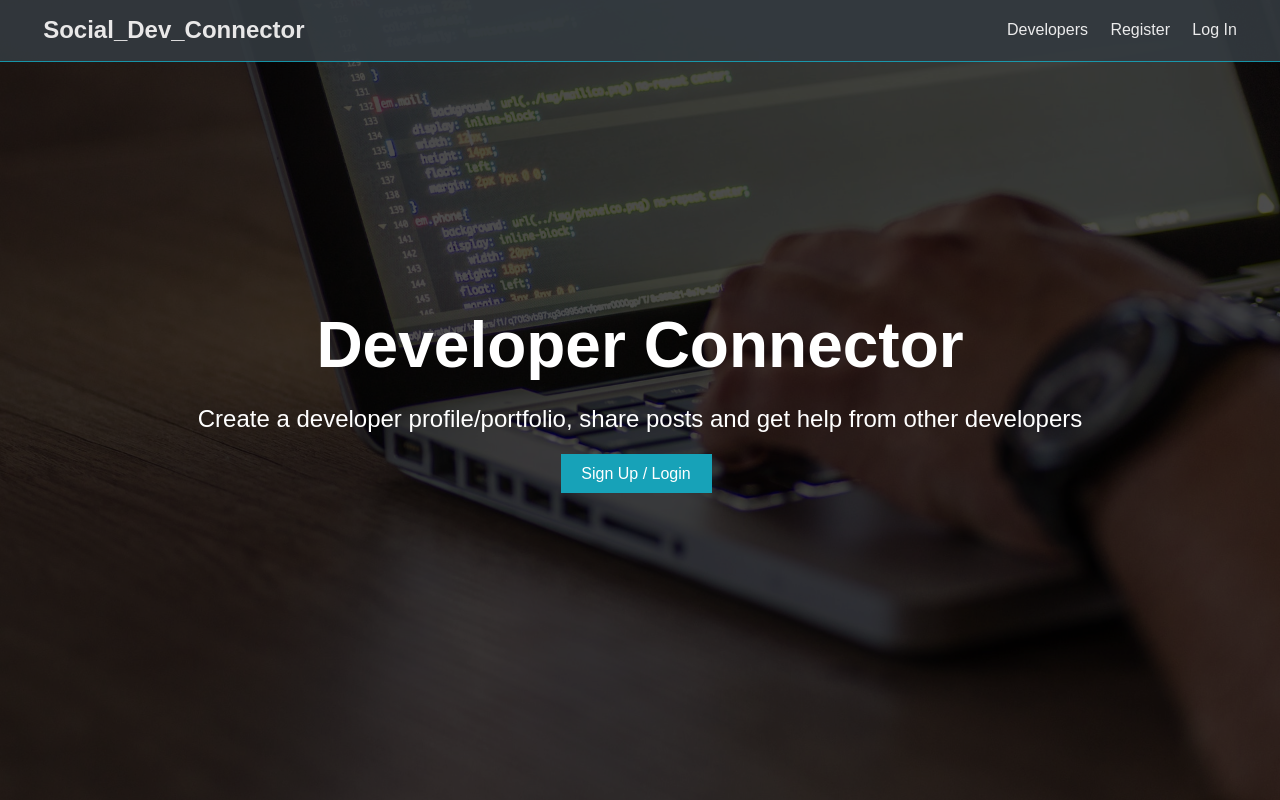
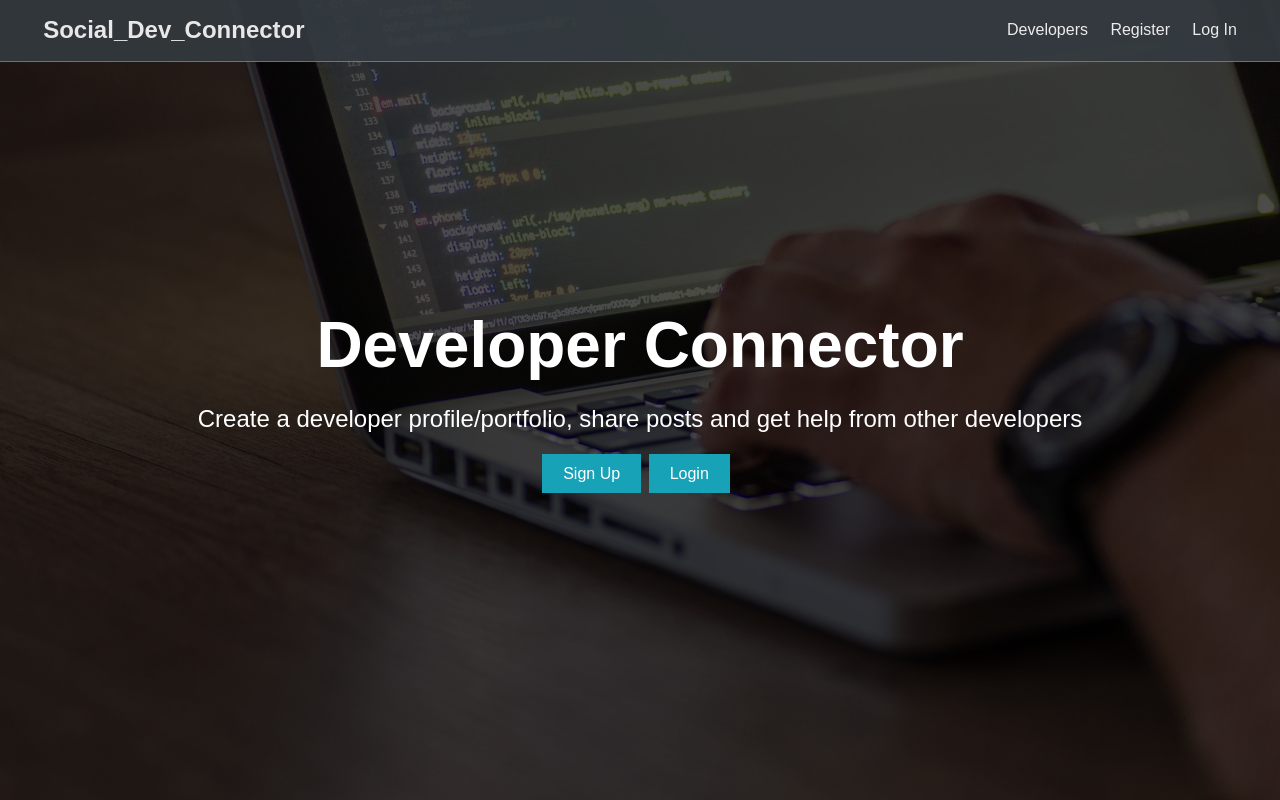
Before and after one commit to BassamHager/social-refactor, a React (Create React App) app in the folder client/: page / in a window 1280 px wide. Built offline with nearby package versions, Linux system fonts and the light colour scheme.

Commit message:
did: delete login route & replace it with context functionality, update the landing page as well

```diff
--- a/client/src/App.js
+++ b/client/src/App.js
@@ -35,8 +35,6 @@ const App = () => {
           <section className="container">
             <Switch>
               <Route exact path="/auth" component={Auth} />
-              {/* login is an optional route */}
-              <Route exact path="/login" component={Auth} />
               <Route exact path="/dashboard" component={Dashboard} />
               <Route exact path="/profile" component={Profile} />
             </Switch>
--- a/client/src/components/layout/Navbar.jsx
+++ b/client/src/components/layout/Navbar.jsx
@@ -2,7 +2,7 @@ import React, { useContext } from "react";
 import { Link } from "react-router-dom";
 import { AuthContext } from "../context/auth-context";
 
-export default function Navbar() {
+const Navbar = () => {
   const { token, setIsToLoginMode, logout, login } = useContext(AuthContext);
 
   const handleLogging = () => {
@@ -42,4 +42,6 @@ export default function Navbar() {
       </ul>
     </nav>
   );
-}
+};
+
+export default Navbar;
--- a/client/src/components/layout/pages/Landing.jsx
+++ b/client/src/components/layout/pages/Landing.jsx
@@ -1,7 +1,10 @@
-import React from "react";
+import React, { useContext } from "react";
 import { Link } from "react-router-dom";
+import { AuthContext } from "../../context/auth-context";
 
-export default function Landing() {
+const Landing = () => {
+  const { setIsToLoginMode } = useContext(AuthContext);
+
   return (
     <section className="landing">
       <div className="dark-overlay">
@@ -12,12 +15,25 @@ export default function Landing() {
             other developers
           </p>
           <div className="buttons">
-            <Link to="/auth" className="btn btn-primary">
-              Sign Up / Login
+            <Link
+              to="/auth"
+              onClick={() => setIsToLoginMode(false)}
+              className="btn btn-primary"
+            >
+              Sign Up
+            </Link>
+            <Link
+              to="/auth"
+              onClick={() => setIsToLoginMode(true)}
+              className="btn btn-primary"
+            >
+              Login
             </Link>
           </div>
         </div>
       </div>
     </section>
   );
-}
+};
+
+export default Landing;
```
